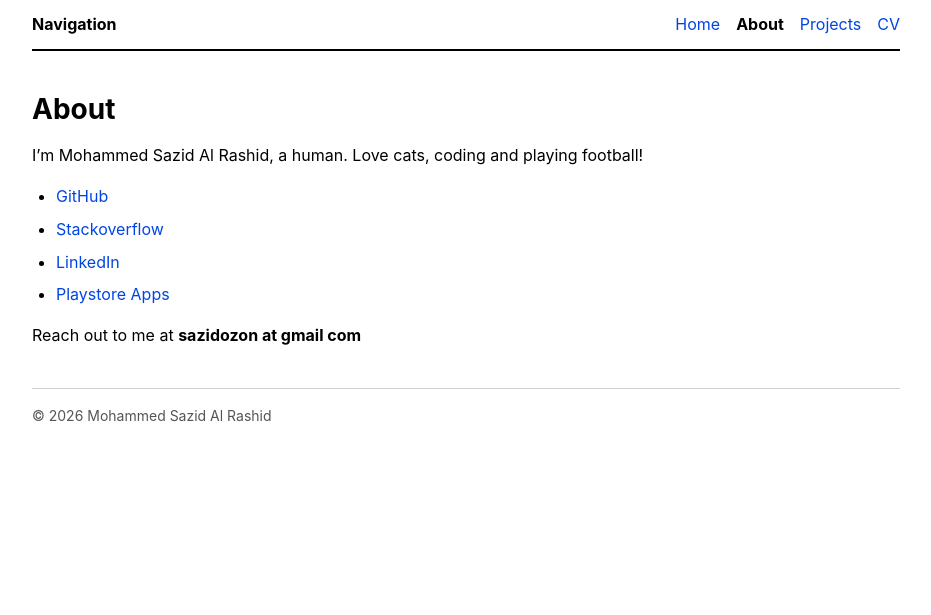
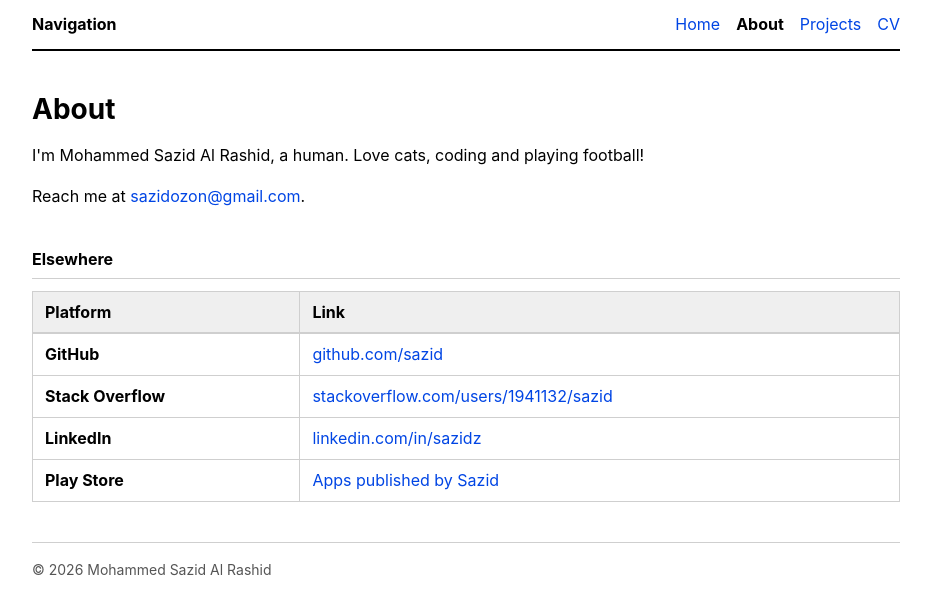
Before and after one commit to sazid/sazid.github.io, a Jekyll site: the page built from about.md, in a window 1280 px wide. Shown: the top 615 px of the page, without its empty margins (174-1105 px from the left). Built offline with Jekyll 4.4.1, drawn with Linux system fonts in a browser that asks for light colours.

Commit message:
Rebuild post layout and About page with reading measure and link sheet

```diff
--- a/_sass/_components.scss
+++ b/_sass/_components.scss
@@ -125,6 +125,15 @@
   white-space: nowrap;
 }
 
+// ── Post ────────────────────────────────────────────────────────────────────
+
+.post-meta {
+  margin: 0 0 var(--space-6);
+  color: var(--muted);
+  font-family: var(--font-mono);
+  font-size: var(--size-small);
+}
+
 // ── Responsive ──────────────────────────────────────────────────────────────
 // One breakpoint for the whole site.
 
--- a/about.md
+++ b/about.md
@@ -3,13 +3,46 @@ layout: default
 title: About
 ---
 
-# About
+<h1>About</h1>
 
-I'm Mohammed Sazid Al Rashid, a human. Love cats, coding and playing football!
+<div class="prose">
+  <p>
+    I'm Mohammed Sazid Al Rashid, a human. Love cats, coding and playing
+    football!
+  </p>
+  <p>
+    Reach me at <a href="mailto:sazidozon@gmail.com">sazidozon@gmail.com</a>.
+  </p>
+</div>
 
-- [GitHub](https://github.com/sazid)
-- [Stackoverflow](https://stackoverflow.com/users/1941132/sazid)
-- [LinkedIn](https://www.linkedin.com/in/sazidz/)
-- [Playstore Apps](https://play.google.com/store/search?q=pub%3ASazid&utm_source=opensearch)
+<h2 class="section-label">Elsewhere</h2>
 
-Reach out to me at **sazidozon at gmail com**
+<div class="sheet-wrap" tabindex="0" role="region" aria-label="Profiles on other sites">
+  <table class="sheet">
+    <caption class="visually-hidden">Profiles on other sites</caption>
+    <thead>
+      <tr>
+        <th scope="col">Platform</th>
+        <th scope="col">Link</th>
+      </tr>
+    </thead>
+    <tbody>
+      <tr>
+        <th scope="row">GitHub</th>
+        <td><a href="https://github.com/sazid">github.com/sazid</a></td>
+      </tr>
+      <tr>
+        <th scope="row">Stack Overflow</th>
+        <td><a href="https://stackoverflow.com/users/1941132/sazid">stackoverflow.com/users/1941132/sazid</a></td>
+      </tr>
+      <tr>
+        <th scope="row">LinkedIn</th>
+        <td><a href="https://www.linkedin.com/in/sazidz/">linkedin.com/in/sazidz</a></td>
+      </tr>
+      <tr>
+        <th scope="row">Play Store</th>
+        <td><a href="https://play.google.com/store/search?q=pub%3ASazid&amp;utm_source=opensearch">Apps published by Sazid</a></td>
+      </tr>
+    </tbody>
+  </table>
+</div>
```
Also changed, not shown: _layouts/post.html (+9 -4 lines).
